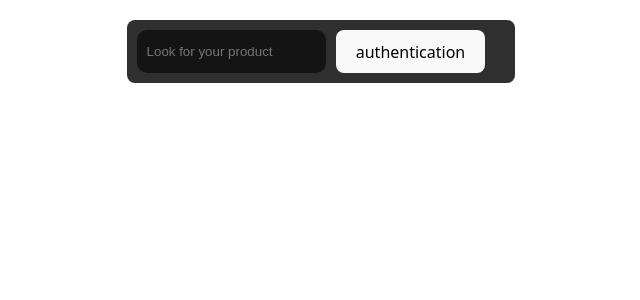
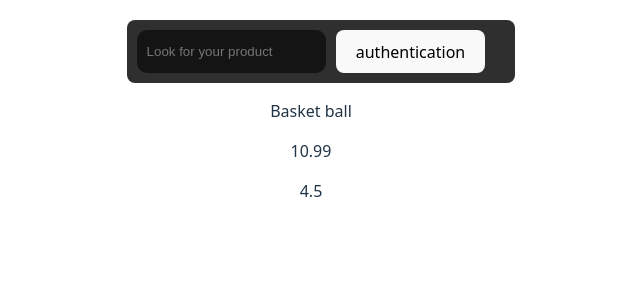
Before and after one commit to RobertoBonnelly/rbprofile, a React (Vite) app: page /E-Commerce in a window 1280 px wide. Shown: the top 300 px of the page, without its empty margins (329-969 px from the left). Built offline with nearby package versions, Linux system fonts and the light colour scheme.

Commit message:
feat: added a mocked product as first prototype for landing page

```diff
--- a/src/e-commerce/Landing-Page.tsx
+++ b/src/e-commerce/Landing-Page.tsx
@@ -1,7 +1,11 @@
 import ECTopNav from "./components/TopNav";
+import GetProducts from "./components/mock-products";
 
 export default function LandingPage() {
     return(
-        <ECTopNav />
+        <>
+            <ECTopNav />
+            <GetProducts />
+        </>
     )
 }
--- a/src/e-commerce/components/mock-products.tsx
+++ b/src/e-commerce/components/mock-products.tsx
@@ -0,0 +1,13 @@
+export default function GetProducts() {
+    const productList: {name: string, price: number, rating: number} = {name: "Basket ball", price: 10.99, rating: 4.5};
+
+    const { name, price, rating } = productList;
+
+    return (
+        <div>
+            <p>{name}</p>
+            <p>{price}</p>
+            <p>{rating}</p>
+        </div>
+    )
+}
```
